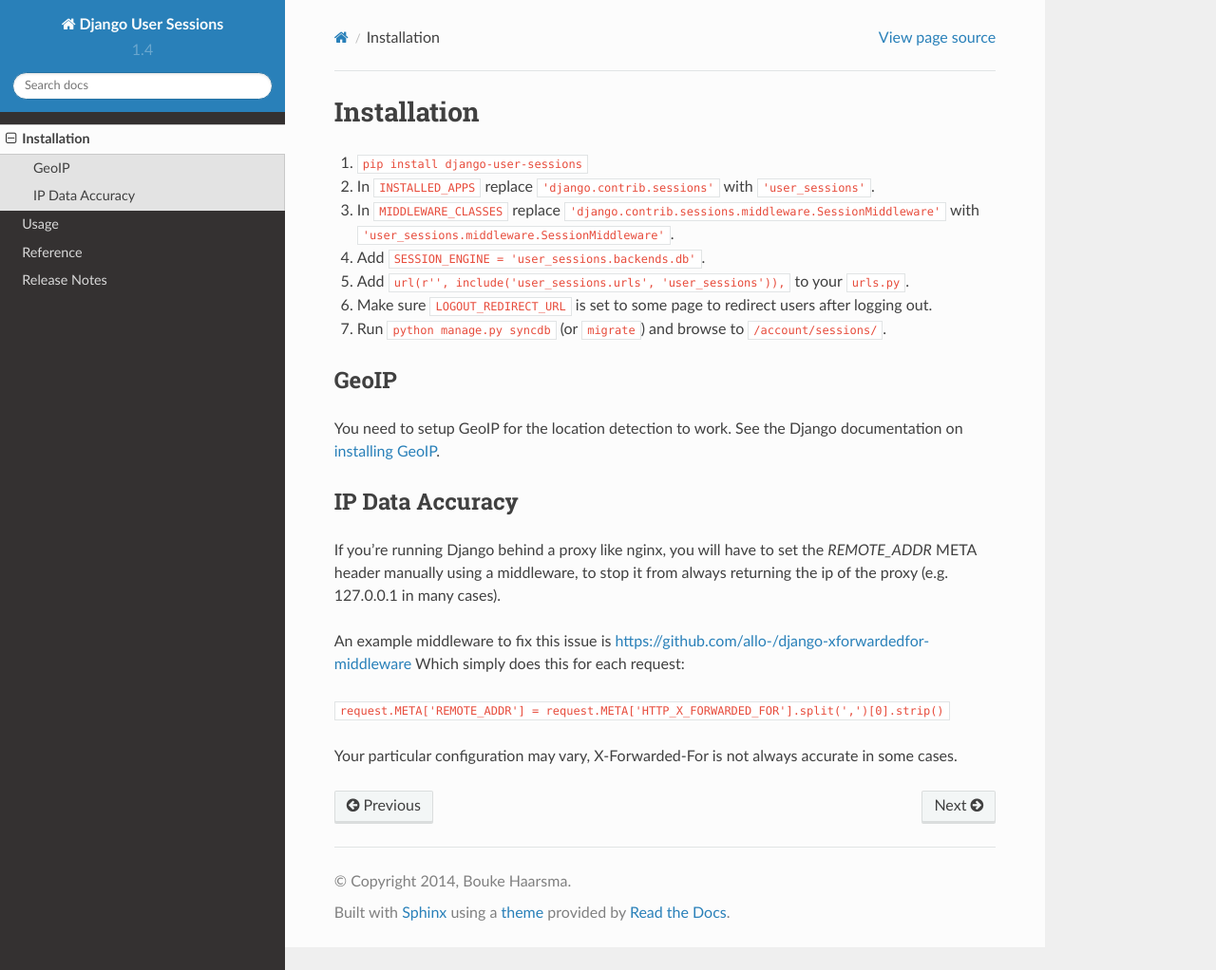
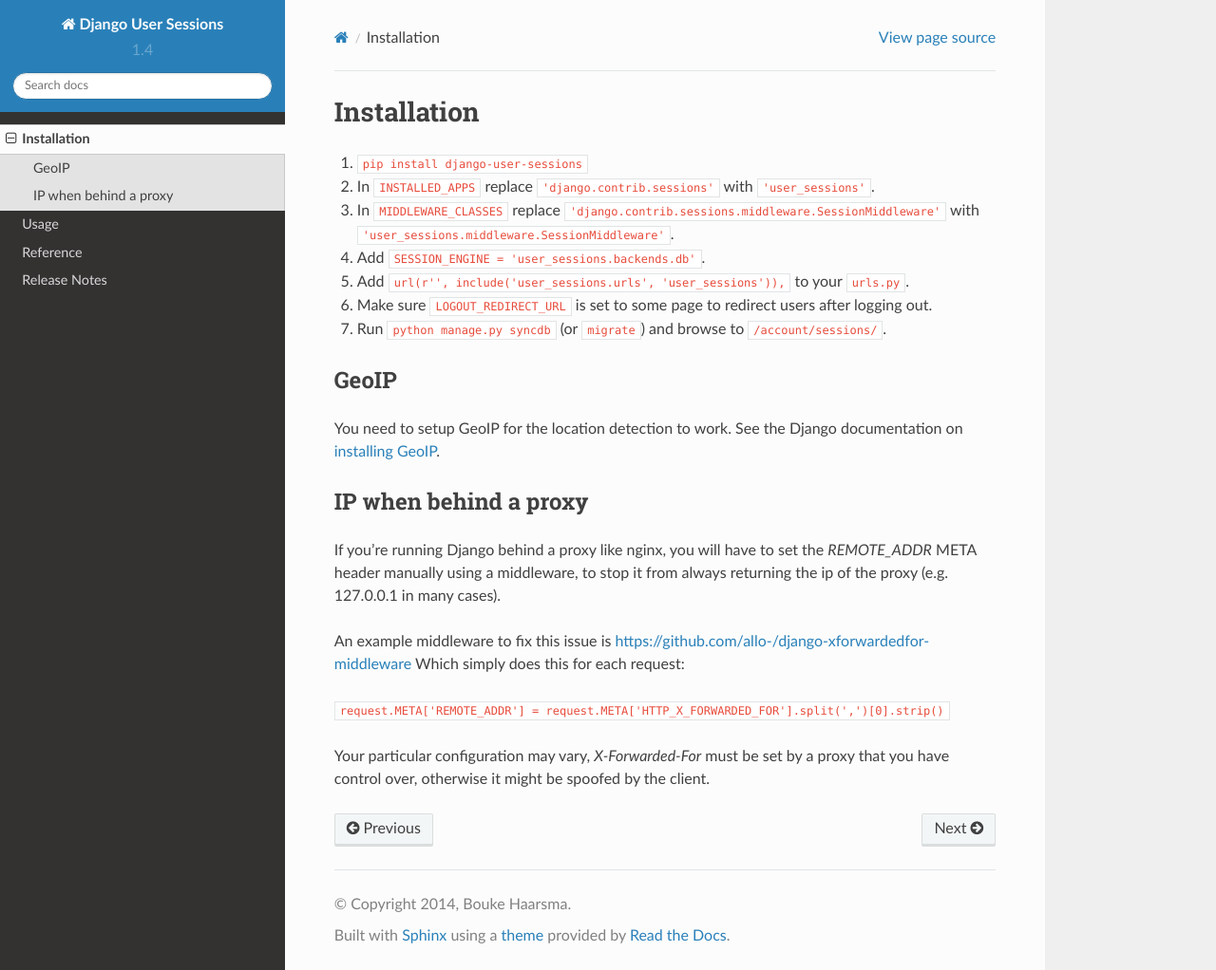
Before and after one commit to jazzband/django-user-sessions, a Sphinx documentation site: the page built from docs/installation.rst, in a window 1280 px wide and 1022 px high. Shown: the whole window at 95% size. Built offline with Sphinx 7.4.7 and the Read the Docs theme 2.0.0, drawn with Linux system fonts in a browser that asks for light colours.

Commit message:
Warn about client IP spoofing

```diff
--- a/docs/installation.rst
+++ b/docs/installation.rst
@@ -22,8 +22,8 @@
 .. _installing GeoIP:
    https://docs.djangoproject.com/en/1.6/ref/contrib/gis/geoip/
 
-IP Data Accuracy
-----------------
+IP when behind a proxy
+----------------------
 If you're running Django behind a proxy like nginx, you will have to set
 the `REMOTE_ADDR` META header manually using a middleware, to stop it from
 always returning the ip of the proxy (e.g. 127.0.0.1 in many cases).
@@ -33,4 +33,6 @@
 
 ``request.META['REMOTE_ADDR'] = request.META['HTTP_X_FORWARDED_FOR'].split(',')[0].strip()``
 
-Your particular configuration may vary, X-Forwarded-For is not always accurate in some cases.
+Your particular configuration may vary, `X-Forwarded-For` must be set by
+a proxy that you have control over, otherwise it might be spoofed by the
+client.
```
